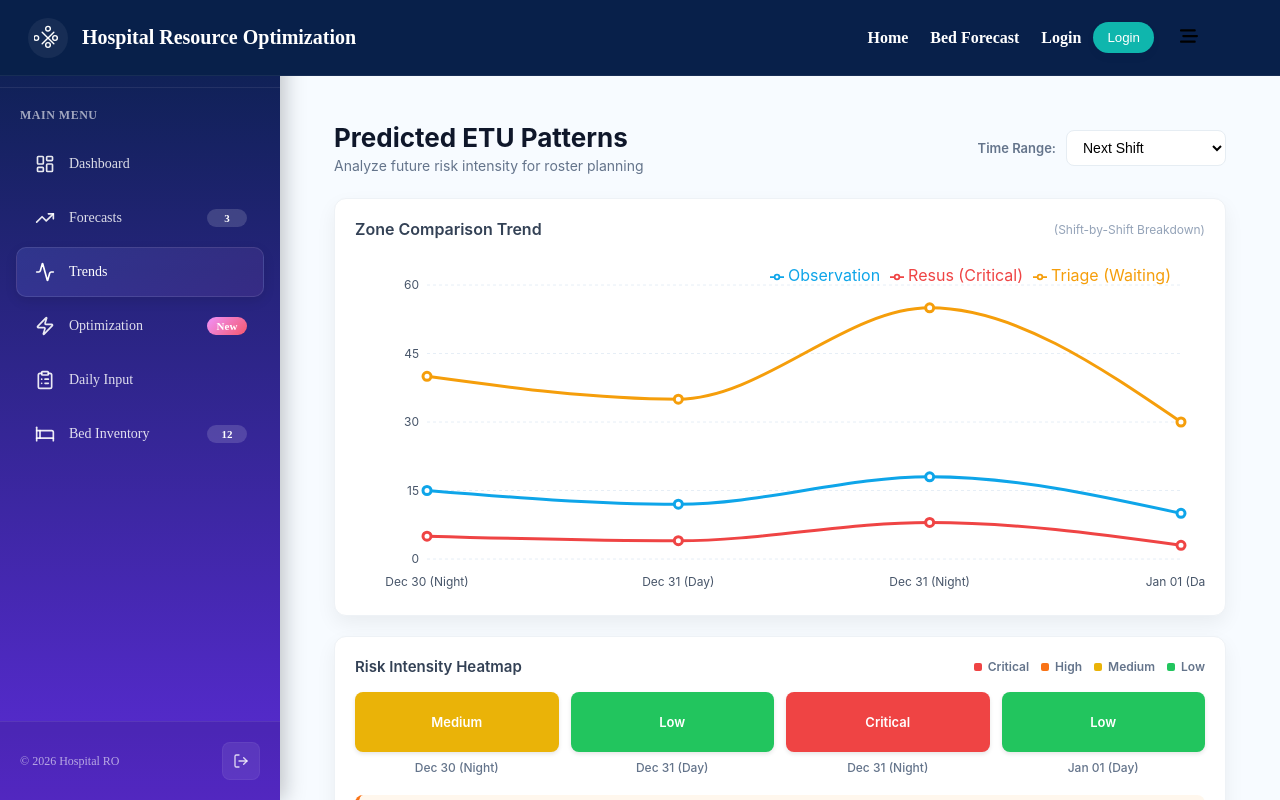
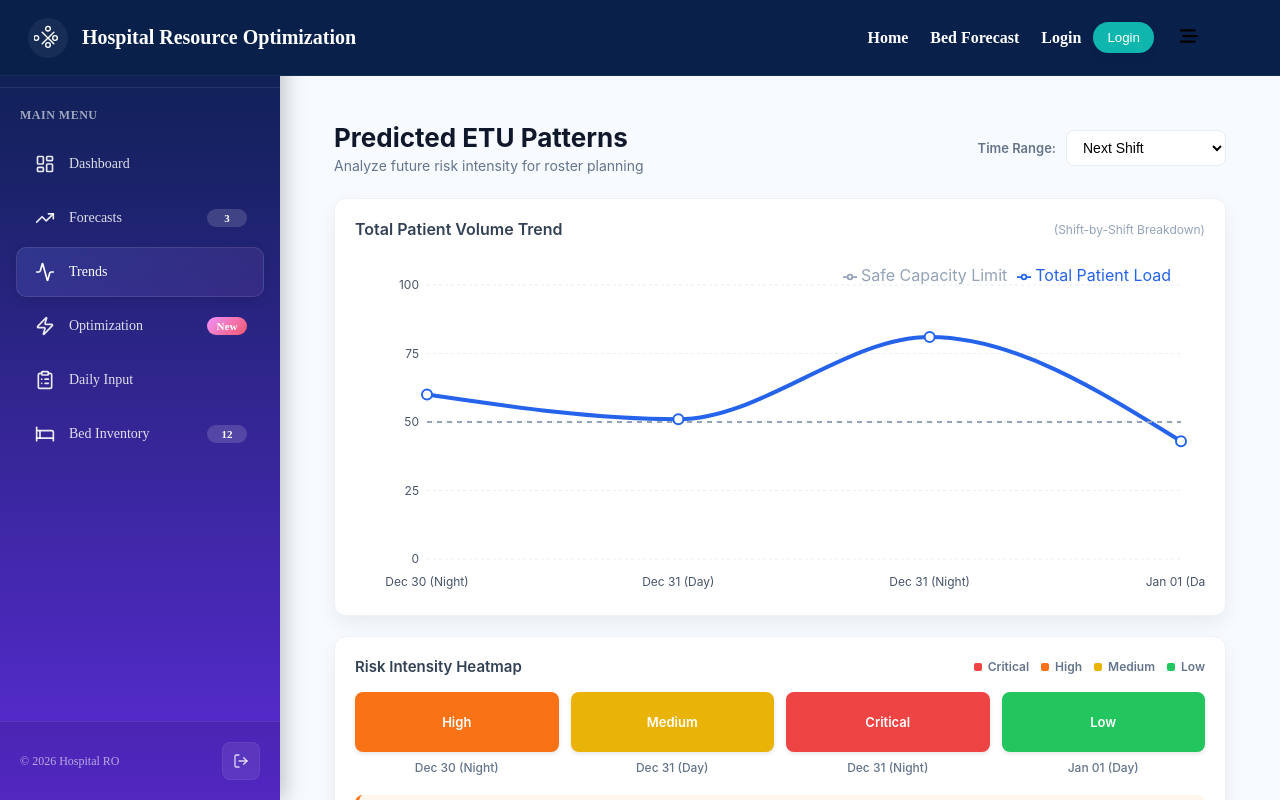
Before and after one commit to lochanajayasinghe/Hospital-Resource-Optimization-and-Demand-Forecasting-System, a React (Create React App) app in the folder frontend/: page /Trends in a window 1280 px wide. Shown: the top 800 px of the page. Built offline with nearby package versions, Linux system fonts and the light colour scheme.

Commit message:
Update Trends.jsx

```diff
--- a/frontend/src/components/Bed_demand_focasting/Trends.jsx
+++ b/frontend/src/components/Bed_demand_focasting/Trends.jsx
@@ -7,7 +7,8 @@ import {
   CartesianGrid,
   Tooltip,
   Legend,
-  ResponsiveContainer
+  ResponsiveContainer,
+  ReferenceLine
 } from 'recharts';
 import { AlertTriangle } from 'lucide-react';
 import Layout from './Layout';
@@ -23,17 +24,17 @@ const Trends = () => {
     let heat = [];
 
     // --- LOGIC 1: NEXT SHIFT (Granularity: Shift-by-Shift) ---
-    // Shows Day Shift vs Night Shift
+    // Shows Day Shift vs Night Shift History & Future
     if (timeframe === 'Next Shift') {
       data = [
-        { name: 'Dec 30 (Night)', Triage: 40, Resus: 5, Obs: 15 },
-        { name: 'Dec 31 (Day)', Triage: 35, Resus: 4, Obs: 12 },
-        { name: 'Dec 31 (Night)', Triage: 55, Resus: 8, Obs: 18 }, // The "Next Shift"
-        { name: 'Jan 01 (Day)', Triage: 30, Resus: 3, Obs: 10 },
+        { name: 'Dec 30 (Night)', Total: 60, Capacity: 50 }, // Over capacity
+        { name: 'Dec 31 (Day)', Total: 51, Capacity: 50 },
+        { name: 'Dec 31 (Night)', Total: 81, Capacity: 50 }, // The "Next Shift" (Critical)
+        { name: 'Jan 01 (Day)', Total: 43, Capacity: 50 },
       ];
       heat = [
-        { label: 'Dec 30 (Night)', risk: 'Medium' },
-        { label: 'Dec 31 (Day)', risk: 'Low' },
+        { label: 'Dec 30 (Night)', risk: 'High' },
+        { label: 'Dec 31 (Day)', risk: 'Medium' },
         { label: 'Dec 31 (Night)', risk: 'Critical' },
         { label: 'Jan 01 (Day)', risk: 'Low' },
       ];
@@ -43,10 +44,10 @@ const Trends = () => {
     // Shows Whole Day Counts (Day + Night combined)
     else if (timeframe === 'Next Day') {
       data = [
-        { name: 'Dec 29', Triage: 70, Resus: 8, Obs: 25 },
-        { name: 'Dec 30', Triage: 65, Resus: 6, Obs: 22 },
-        { name: 'Dec 31', Triage: 90, Resus: 12, Obs: 30 }, // High predicted load
-        { name: 'Jan 01', Triage: 60, Resus: 5, Obs: 20 },
+        { name: 'Dec 29', Total: 103, Capacity: 100 },
+        { name: 'Dec 30', Total: 93, Capacity: 100 },
+        { name: 'Dec 31', Total: 132, Capacity: 100 }, // High predicted load
+        { name: 'Jan 01', Total: 85, Capacity: 100 },
       ];
       heat = [
         { label: 'Dec 29', risk: 'Medium' },
@@ -60,10 +61,10 @@ const Trends = () => {
     // Shows Month-by-Month Counts
     else {
       data = [
-        { name: 'Jan', Triage: 2100, Resus: 150, Obs: 800 },
-        { name: 'Feb', Triage: 1800, Resus: 120, Obs: 750 },
-        { name: 'Mar', Triage: 2500, Resus: 250, Obs: 1100 }, // Seasonal Spike
-        { name: 'Apr', Triage: 1900, Resus: 140, Obs: 850 },
+        { name: 'Jan', Total: 3050, Capacity: 3000 },
+        { name: 'Feb', Total: 2670, Capacity: 2800 },
+        { name: 'Mar', Total: 3850, Capacity: 3100 }, // Seasonal Spike
+        { name: 'Apr', Total: 2890, Capacity: 3000 },
       ];
       heat = [
         { label: 'Jan', risk: 'Medium' },
@@ -118,7 +119,7 @@ const Trends = () => {
         <section className={styles.card}>
           <div className={styles.centerTitle}>
             <h3 style={{fontSize:16, fontWeight:600, color:'#334155', margin:0}}>
-               Zone Comparison Trend
+               Total Patient Volume Trend
             </h3>
             <span style={{fontSize:12, color:'#94a3b8'}}>
               {timeframe === 'Next Shift' ? '(Shift-by-Shift Breakdown)' :
@@ -142,9 +143,27 @@ const Trends = () => {
                 <Tooltip contentStyle={{ borderRadius: 8, border: 'none', boxShadow: '0 6px 18px rgba(2,6,23,0.06)' }} />
                 <Legend verticalAlign="top" align="right" />
 
-                <Line type="monotone" dataKey="Triage" stroke="#f59e0b" strokeWidth={3} dot={{ r: 4 }} name="Triage (Waiting)" />
-                <Line type="monotone" dataKey="Resus" stroke="#ef4444" strokeWidth={3} dot={{ r: 4 }} name="Resus (Critical)" />
-                <Line type="monotone" dataKey="Obs" stroke="#0ea5e9" strokeWidth={3} dot={{ r: 4 }} name="Observation" />
+                {/* Single Line for Total Load */}
+                <Line
+                  type="monotone"
+                  dataKey="Total"
+                  stroke="#2563eb"
+                  strokeWidth={4}
+                  dot={{ r: 5, strokeWidth: 2, fill: '#fff' }}
+                  activeDot={{ r: 7 }}
+                  name="Total Patient Load"
+                />
+
+                {/* Reference Line for Capacity */}
+                <Line
+                  type="monotone"
+                  dataKey="Capacity"
+                  stroke="#94a3b8"
+                  strokeWidth={2}
+                  strokeDasharray="5 5"
+                  dot={false}
+                  name="Safe Capacity Limit"
+                />
               </LineChart>
             </ResponsiveContainer>
           </div>
@@ -183,7 +202,7 @@ const Trends = () => {
               {timeframe === 'Next Shift'
                 ? ' High load expected for Night Shift. Approve overtime for 2 staff members.'
                 : timeframe === 'Next Day'
-                ? ' Critical load predicted for Dec 31. Ensure all zones are fully staffed.'
+                ? ' Critical load predicted for Dec 31. Activate overflow protocols.'
                 : ' March shows seasonal spike. Plan staff leave accordingly.'
               }
             </p>
```
